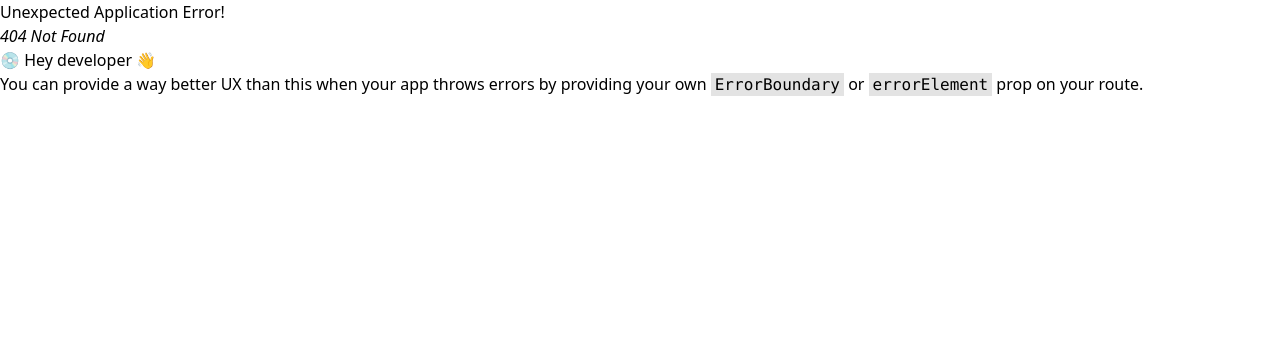
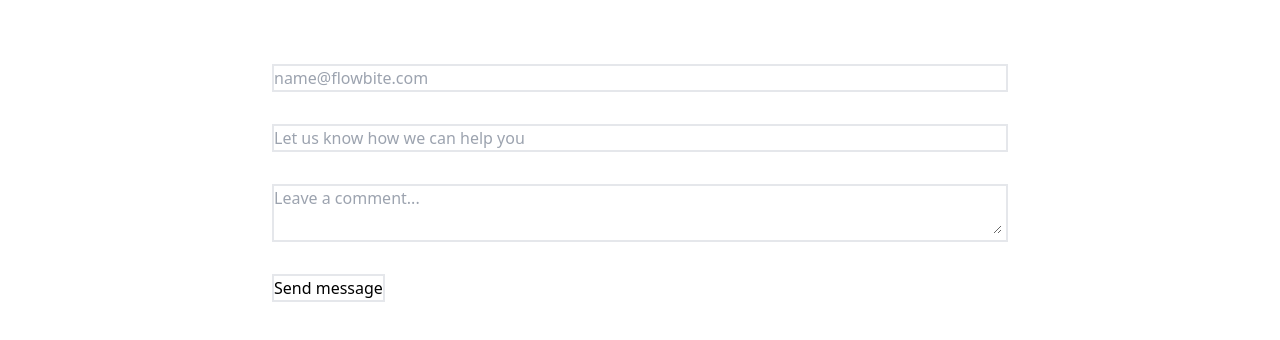
Before and after one commit to ForZade/CoffeeShop-rework, a React (Vite) app in the folder Frontend/: page /contacts in a window 1280 px wide. Before the commit this address had no page. Shown: the top 340 px of the page. Built offline with nearby package versions, Linux system fonts and the light colour scheme.

Commit message:
added email fetching from cookie

```diff
--- a/Frontend/package.json
+++ b/Frontend/package.json
@@ -10,8 +10,11 @@
     "preview": "vite preview"
   },
   "dependencies": {
+    "@types/js-cookie": "^3.0.6",
     "axios": "^1.7.7",
     "framer-motion": "^11.5.6",
+    "js-cookie": "^3.0.5",
+    "jwt-decode": "^4.0.0",
     "react": "^18.3.1",
     "react-dom": "^18.3.1",
     "react-router-dom": "^6.26.2",
--- a/Frontend/src/App.tsx
+++ b/Frontend/src/App.tsx
@@ -11,7 +11,8 @@ import { ThemeProvider } from "./contexts/ThemeContext";
 const routes = createBrowserRouter(
     createRoutesFromElements(
         <Route path="/" element={<MainLayout />}>
-            <Route index element={<ContactsPage />} />
+            <Route index element={<HomePage />} />
+            <Route path="/contacts" element={<ContactsPage />} />
         </Route>
     )
 )
--- a/Frontend/src/pages/ContactsPage.tsx
+++ b/Frontend/src/pages/ContactsPage.tsx
@@ -1,22 +1,42 @@
-import { useState } from 'react';
+import { useState, useEffect } from 'react';
+import { jwtDecode } from 'jwt-decode';
+import Cookies from 'js-cookie';
 import axios from 'axios';
 
 export default function ContactsPage () {
     const [email, setEmail] = useState('');
     const [subject, setSubject] = useState('');
     const [message, setMessage] = useState('');
+    const [disabled, setDisabled] = useState(false)
+
+    useEffect(() => {
+        const token = Cookies.get('jwt');
+        if (token) {
+          try {
+            const decodedToken: any = jwtDecode(token);
+            setEmail(decodedToken.email);
+            setDisabled(true);
+          } catch (error) {
+            console.error('Error decoding token:', error);
+          }
+        }
+      }, []);
 
     const handleSubmit = async (event: React.FormEvent<HTMLFormElement>) => {
         event.preventDefault();
 
         try {
-            const response = await axios.post('http://localhost:7000/api/v1/users/contact', {
+            await axios.post('http://localhost:7000/api/v1/users/contact', {
               email,
               subject,
               message,
             });
 
-            console.log(response.data);
+            setEmail('');
+            setSubject('');
+            setMessage('');
+            alert("Message successful")
+
           } catch (error) {
             console.error('Error:', error);
           }
@@ -29,13 +49,13 @@ export default function ContactsPage () {
   <div className="py-8 lg:py-16 px-4 mx-auto max-w-screen-md">
       <form onSubmit={handleSubmit} className="space-y-8">
           <div className='border-2'>
-              <input type="email"  className='w-[45.5rem]'  placeholder="name@flowbite.com" required value={email}  onChange={(event) => setEmail(event.target.value)}></input>
+              <input type="email" disabled={disabled}   className='w-[45.5rem] min-w-2/3'  placeholder="name@flowbite.com" required value={email}  onChange={(event) => setEmail(event.target.value)}></input>
           </div>
           <div className='border-2'>
-              <input type="text" className='w-[45.5rem]' placeholder="Let us know how we can help you" required value={subject}  onChange={(event) => setSubject(event.target.value)}></input>
+              <input type="text" className='w-[45.5rem] min-w-2/3' placeholder="Let us know how we can help you" required value={subject}  onChange={(event) => setSubject(event.target.value)}></input>
           </div>
           <div className='border-2'>
-              <textarea className='w-[45.5rem]' placeholder="Leave a comment..." required  value={message}  onChange={(event) => setMessage(event.target.value)}></textarea>
+              <textarea className='w-[45.5rem] min-w-2/3' placeholder="Leave a comment..." required  value={message}  onChange={(event) => setMessage(event.target.value)}></textarea>
           </div>
           <button type="submit" className='border-2 '>Send message</button>
       </form>
```
